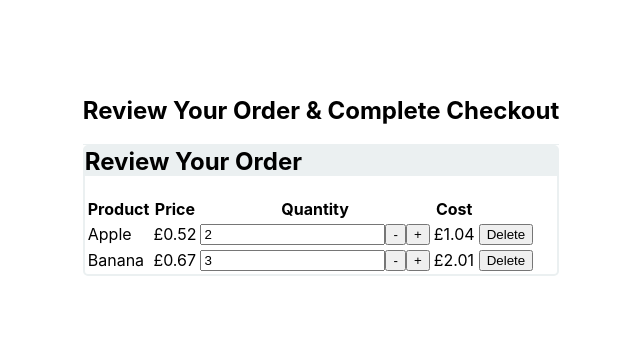
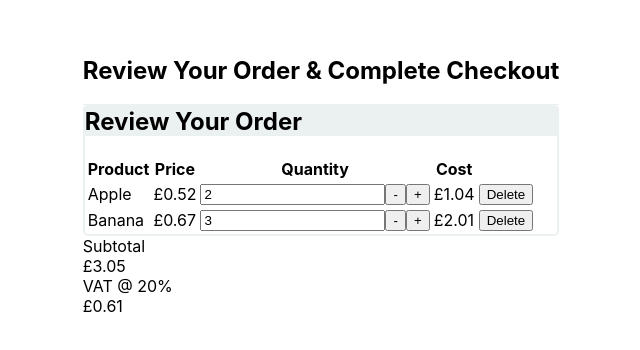
Before and after one commit to JosBogan/CodeTest, a React (Create React App) app: page / in a window 1280 px wide. Shown: the part 224-574 px from the top of the page, without its empty margins (319-959 px from the left). Built offline with nearby package versions, Linux system fonts and the light colour scheme.

Commit message:
added basket total functionality

```diff
--- a/src/App.js
+++ b/src/App.js
@@ -1,16 +1,35 @@
-import React from 'react'
+import React, { useState } from 'react'
 
 import './App.css'
 
 import BasketHeader from './components/BasketHeader'
+import BasketTotal from './components/BasketTotal'
 import OrderTable from './components/OrderTable'
 
 const App = () => {
+
+  const [products, setProducts] = useState([
+    {
+      name: 'Apple',
+      price: 0.52,
+      quantity: 2,
+      id: 0
+    },
+    {
+      name: 'Banana',
+      price: 0.67,
+      quantity: 3,
+      id: 1
+    }
+  ])
+
+
   return (
     <section className="page_container">
       <div className="basket_container">
-      <BasketHeader />
-      <OrderTable />
+        <BasketHeader />
+        <OrderTable products={products} setProducts={setProducts}/>
+        <BasketTotal products={products}/>
       </div>
     </section>
   )
--- /dev/null
+++ b/src/components/BasketTotal.js
@@ -0,0 +1,30 @@
+import React, { useEffect, useState } from 'react'
+
+const BasketTotal = ({ products }) => {
+
+  const [totalCost, setTotalCost] = useState(0)
+
+  useEffect(() => {
+    const calculatedTotal = products.reduce((acc, product) => acc + (product.price * product.quantity), 0).toFixed(2)
+    setTotalCost(calculatedTotal)
+  }, [products])
+
+  return (
+    <div className="basket_checkout">
+      <div className="basket_subtotal">
+        <div className="basket_subtotal_title">Subtotal</div>
+        <div className="basket_subtotal_cost">
+          £{ totalCost }
+        </div>
+      </div>
+      <div className="basket_vat">
+        <div className="basket_vat_title">VAT @ 20%</div>
+        <div className="basket_vat_cost">
+          £{(totalCost * 0.2).toFixed(2)}
+        </div>
+      </div>
+    </div>
+  )
+}
+
+export default BasketTotal
--- a/src/components/OrderTable.js
+++ b/src/components/OrderTable.js
@@ -1,24 +1,24 @@
-import React, { useState } from 'react'
+import React from 'react'
 
 import OrderTableDelete from './OrderTableDelete'
 import OrderTableQuantity from './OrderTableQuantity'
 
-const OrderTable = () => {
+const OrderTable = ({ products, setProducts }) => {
 
-  const [products, setProducts] = useState([
-    {
-      name: 'Apple',
-      price: 0.52,
-      quantity: 2,
-      id: 0
-    },
-    {
-      name: 'Banana',
-      price: 0.67,
-      quantity: 3,
-      id: 1
-    }
-  ])
+  // const [products, setProducts] = useState([
+  //   {
+  //     name: 'Apple',
+  //     price: 0.52,
+  //     quantity: 2,
+  //     id: 0
+  //   },
+  //   {
+  //     name: 'Banana',
+  //     price: 0.67,
+  //     quantity: 3,
+  //     id: 1
+  //   }
+  // ])
 
   const updateQuantity = (event) => {
     const updatedProducts = products.map(product => {
```
